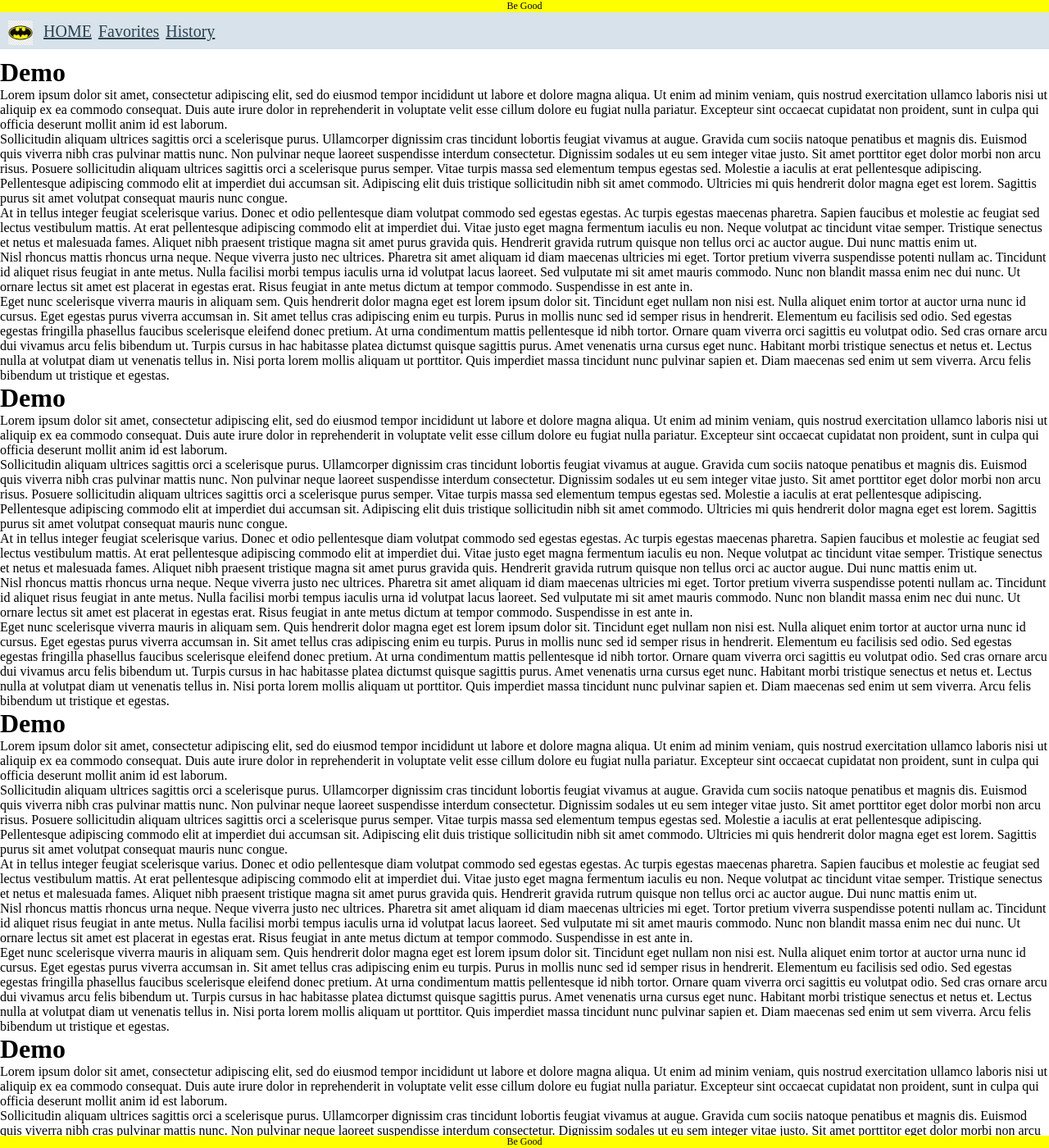
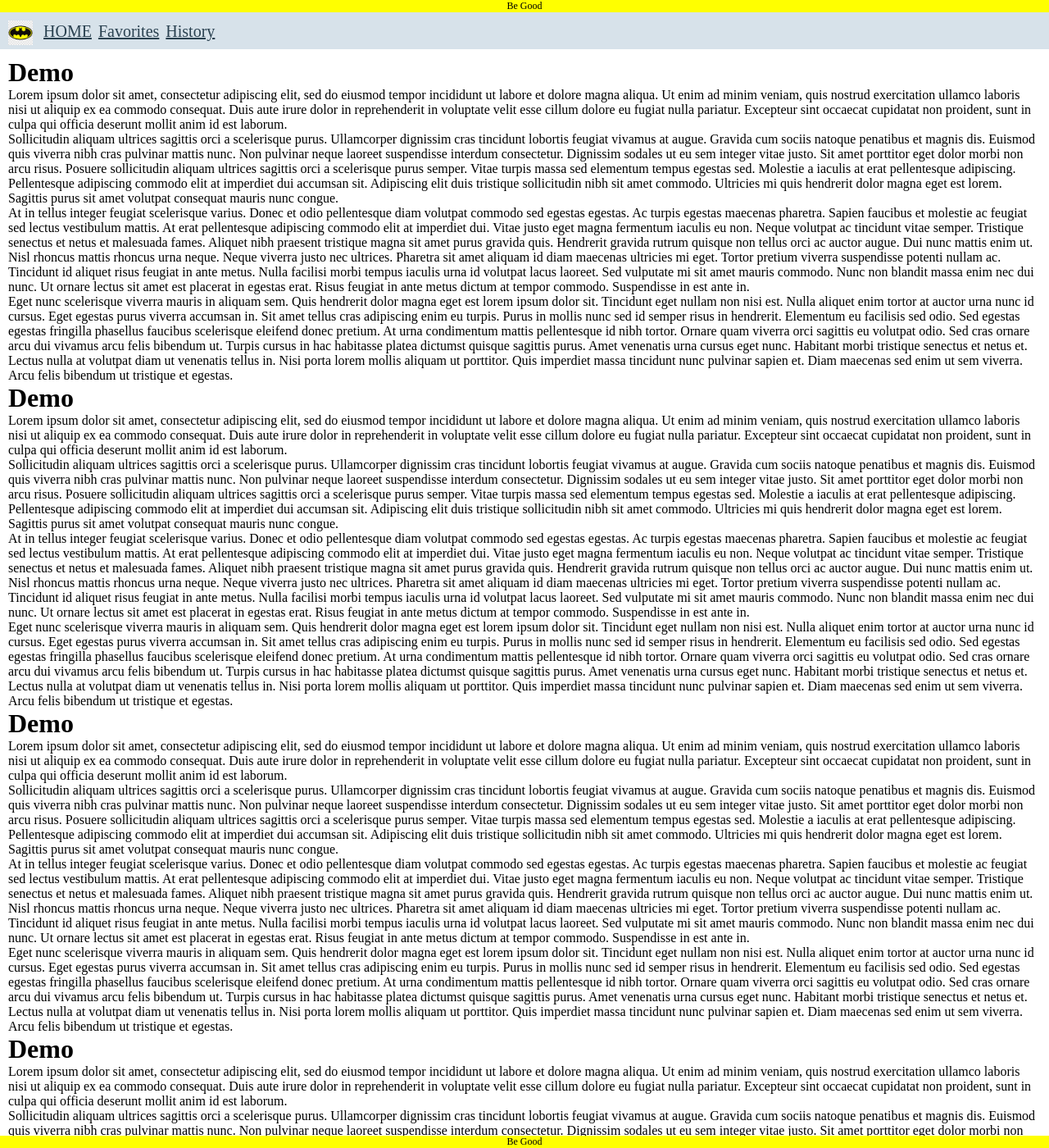
Before and after one commit to gothamgo/demo, a Jekyll site: the page built from index.html, in a window 1280 px wide and 1400 px high. Shown: the whole window at 82% size. Built offline with Jekyll 4.4.1, drawn with Linux system fonts in a browser that asks for light colours.

Commit message:
Update index.html

```diff
--- a/index.html
+++ b/index.html
@@ -5,6 +5,7 @@ layout: default
 <style>
   div.content-wrapper {
     margin: 70px 0px 0px 0px;
+    padding: 0px 10px 30px 10px;
   }
 </style>
 
```
